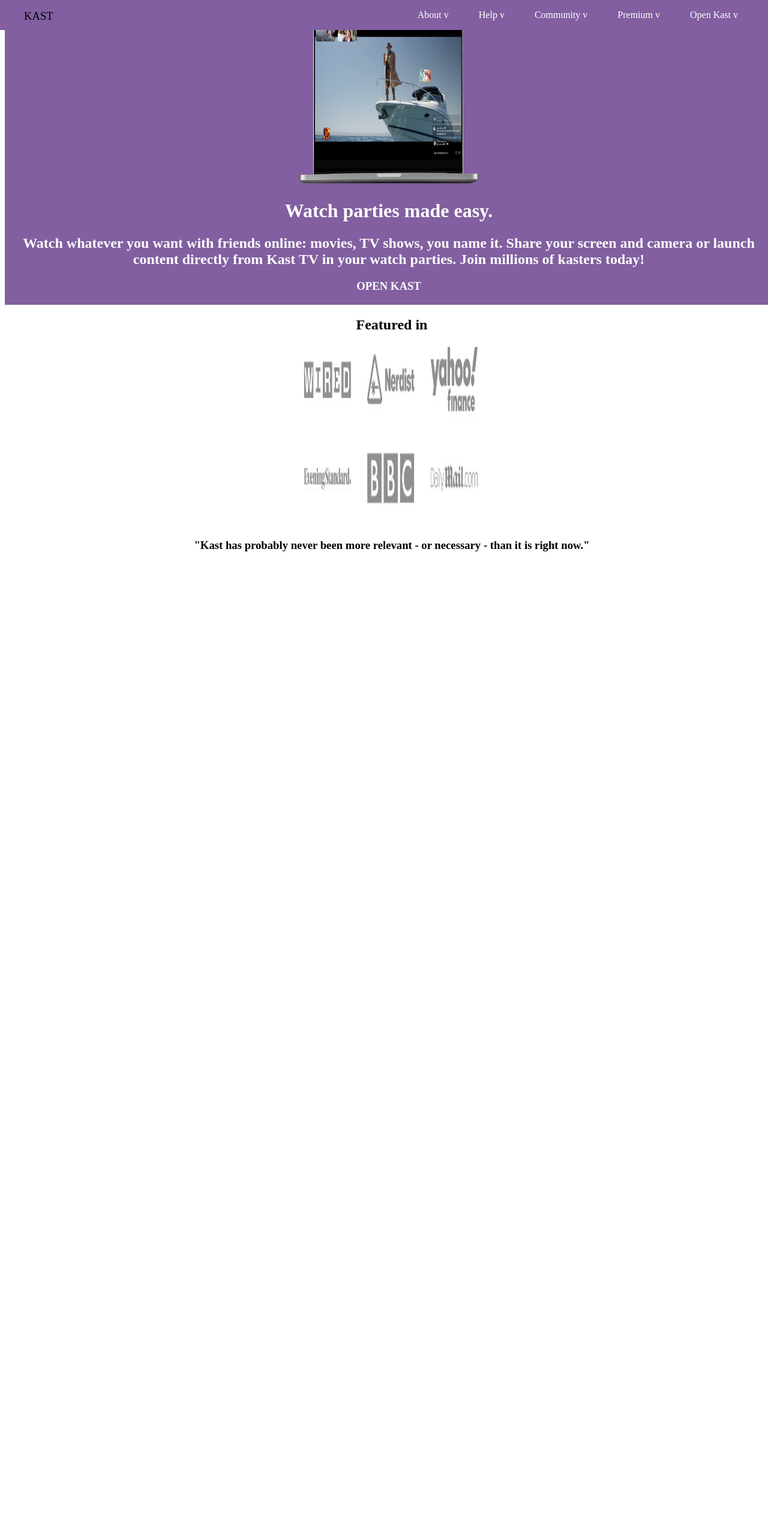
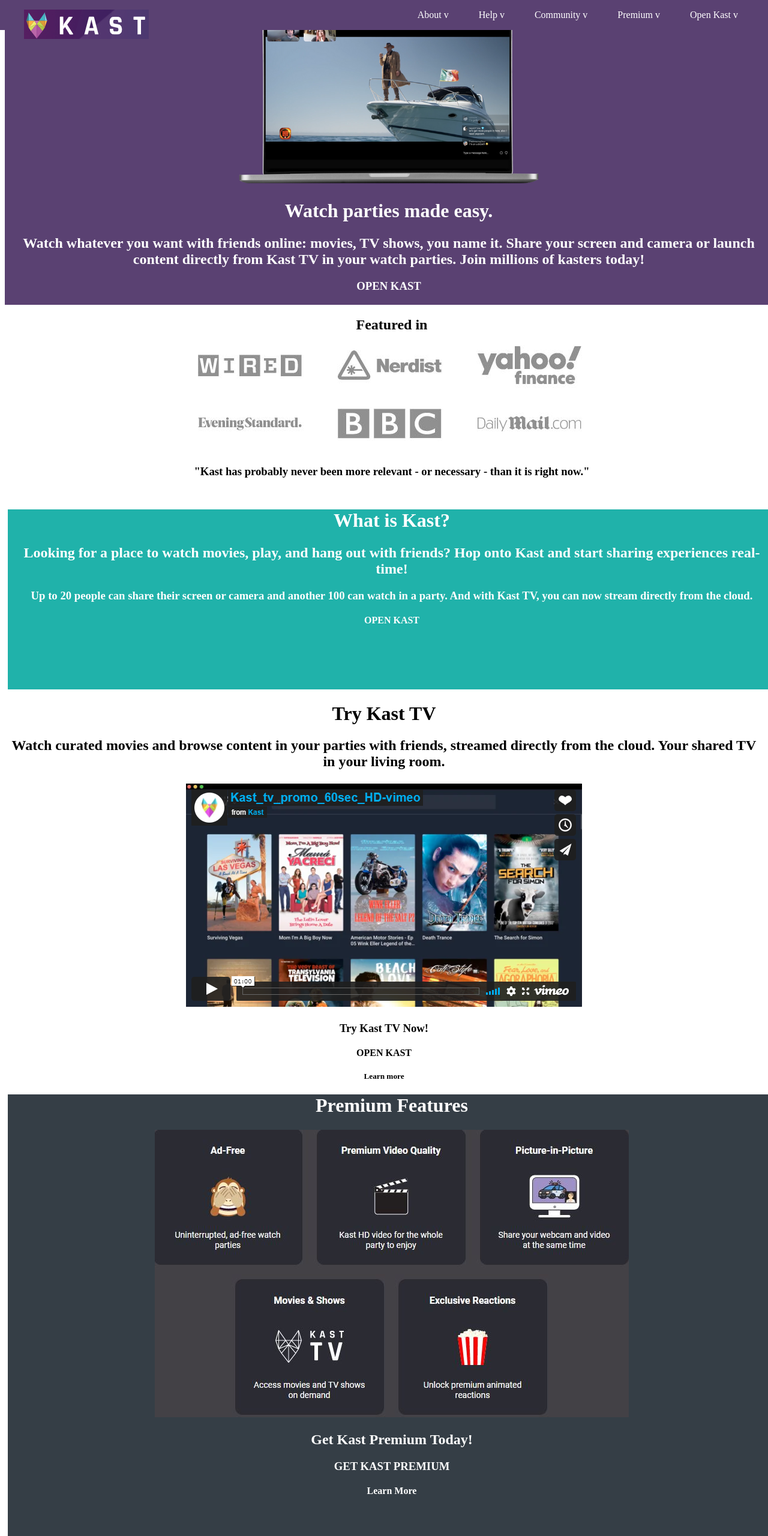
Before and after one commit to stlevy002/StaticLayout, a plain HTML site: page index.html in a window 1280 px wide. Shown: the top 2560 px of the page at 60% size. Before the commit the page ends 1038 px from the top, so only its background shows below. Drawn offline with Linux system fonts and the light colour scheme.

Commit message:
Static Layout

```diff
--- a/index.css
+++ b/index.css
@@ -1,5 +1,5 @@
 nav {
-    background-color: #815fa0;
+    background-color: #5a4172;
     position: fixed;
     top: 0;
     left: 0;
@@ -37,7 +37,7 @@
 
 
 #PurpleTop {
-background-color:#815fa0 ;
+background-color:#5a4172 ;
 position: relative;
 height:  500px;
 width: 100vw;
@@ -48,29 +48,45 @@
 #FeaturedIn {
     margin: 5px;
     position: relative;
-height:  500px;
+height:  300px;
 width: 100vw;
 text-align: center;
 
 }
 
 #WhatIsKast {
+  background-color:lightseagreen;
     margin: 5px;
+    position: relative;
+    height: 300px;
+    width: 100vw;
+    color: white;
+    text-align: center;
 
 }
 
 #TryKastTV {
     margin: 5px;
+    text-align: center;
+
+
+
 
 }
 
 #PremiumFeatures {
-    margin: 10px;
-
+    margin: 5px;
+    background-color:rgb(53, 62, 70);
+    color: white;
+    position: relative;
+    height: 900px;
+    width: 100vw;
+    text-align: center;
 }
 
 #DesktopOrPhone {
     margin: 10px;
+    text-align: center;
 
 }
 
--- a/index.html
+++ b/index.html
@@ -11,7 +11,7 @@
     <nav>
         <ul>
             <li id="brand">
-                <a href="#home" class="nav-link">KAST</a>
+                <a href="#home" class="nav-link"><img src="Assets/HeaderLogo.PNG"></a>
             </li>
             <li>
                 <a href="#OpenCast" class="nav-link">Open Kast  ᴠ </a>
@@ -37,40 +37,66 @@
     </nav>
 
     <div id="PurpleTop">
-        <img src="../Assets/Purplepic.jpg" width="300" height="300" position-align="center">
+        <img src="Assets/Purplepic.jpg" width="500" height="300" position-align="center">
         <h1>Watch parties made easy.</h1>
         <h2>Watch whatever you want with friends online: movies, TV shows, you name it.
             Share your screen and camera or launch content directly from Kast TV in your watch parties.
             Join millions of kasters today!
         </h2>
-        <h3>OPEN KAST</h3>
+        <h3 class="YellowBox">OPEN KAST</h3>
 
     </div>
 
     <div id="FeaturedIn">
         <h2>Featured in</h2>
-        <img src="../Assets/FeaturedIn.JPG" width="300" height="300" position-align="center">
+        <img src="Assets/FeaturedIn.JPG" position-align="center">
         <h3>"Kast has probably never been more relevant - or necessary - than it is right now."</h3>
 
 
     </div>
 
     <div id="WhatIsKast">
+        <h1>What is Kast?</h1>
+        <h2>Looking for a place to watch movies, play, and hang out with friends?  Hop onto Kast and
+            start sharing experiences real-time!</h2>
+         <h3>Up to 20 people can share their screen or camera and another
+             100 can watch in a party.  And with Kast TV, you can now stream
+             directly from the cloud.
+         </h3>
+         <h4>OPEN KAST</h4>
 
 
     </div>
 
     <div id="TryKastTV">
-
+        <h1>Try Kast TV</h1>
+        <h2>Watch curated movies and browse content in your parties with friends,
+            streamed directly from the cloud.  Your shared TV in your living room.
+        </h2>
+        <img src="Assets/TryKastTVPic.PNG" position-align="center">
+        <h3>Try Kast TV Now!</h3>
+        <h4>OPEN KAST</h4>
+        <h5>Learn more</h5>
 
     </div>
 
     <div id="PremiumFeatures">
+        <h1>Premium Features</h1>
+        <img src="Assets/PremiumFeatures.JPG" position-align="center">
+        <h2>Get Kast Premium Today!</h2>
+        <h3>GET KAST PREMIUM</h3>
+        <h4>Learn More</h4>
 
 
     </div>
 
     <div id="DesktopOrPhone">
+        <h1>Movies, games, live hangouts, classes on desktop or phone!</h1>
+        <img src="Assets/platforms_laptop.png" width=250 height=300 position-align="left">
+        <img src="Assets/platforms_phone.png" width=250 height=300 position-align="center">
+        <img src="Assets/platforms_tablet.png" width=250 height=300 position-align="right">
+        <h2>Join millions of kasters today!</h2>
+        <h3>OPEN KAST</h3>
 
     </div>
 
```
Also changed, not shown: Assets/PremiumFeatures.JPG (added).
